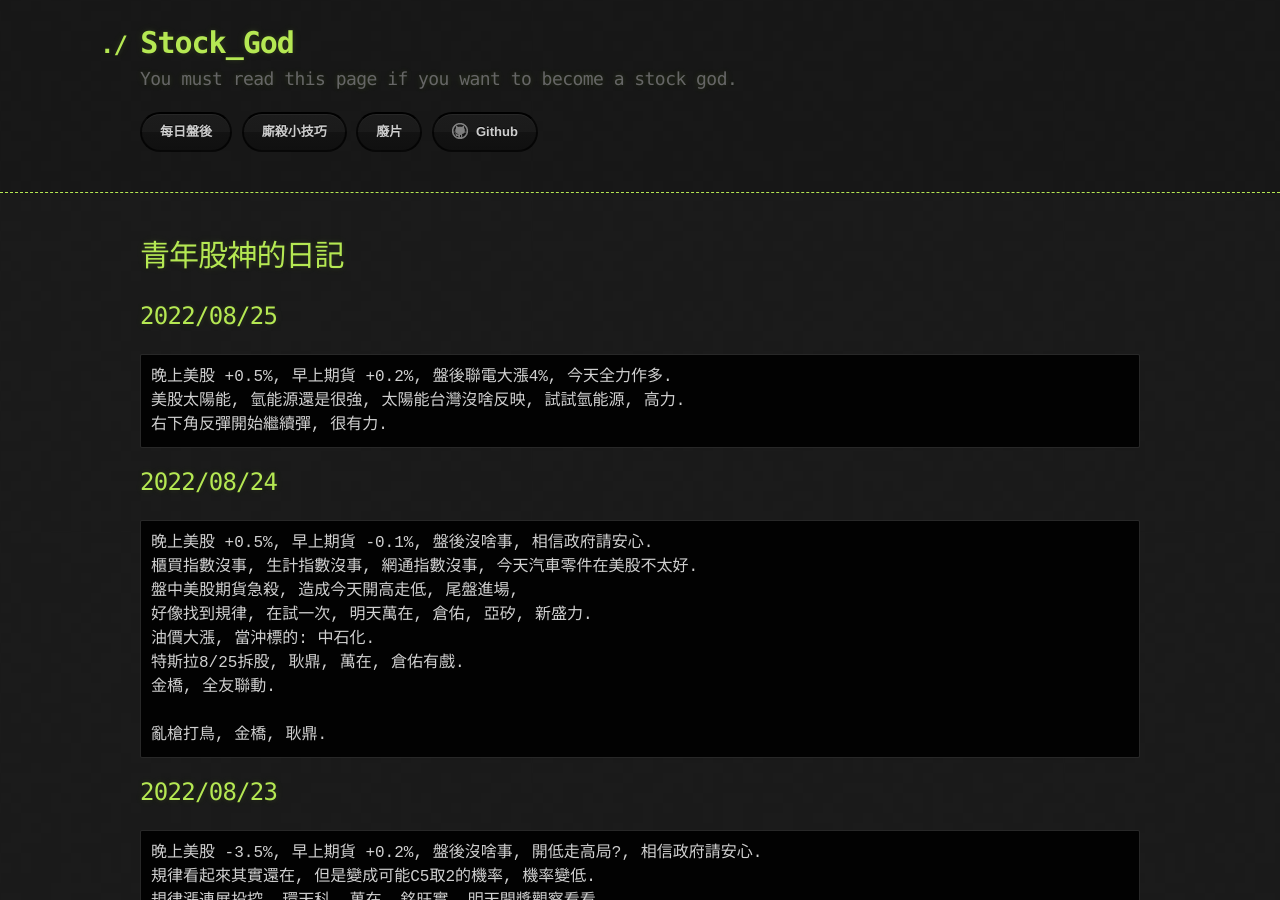
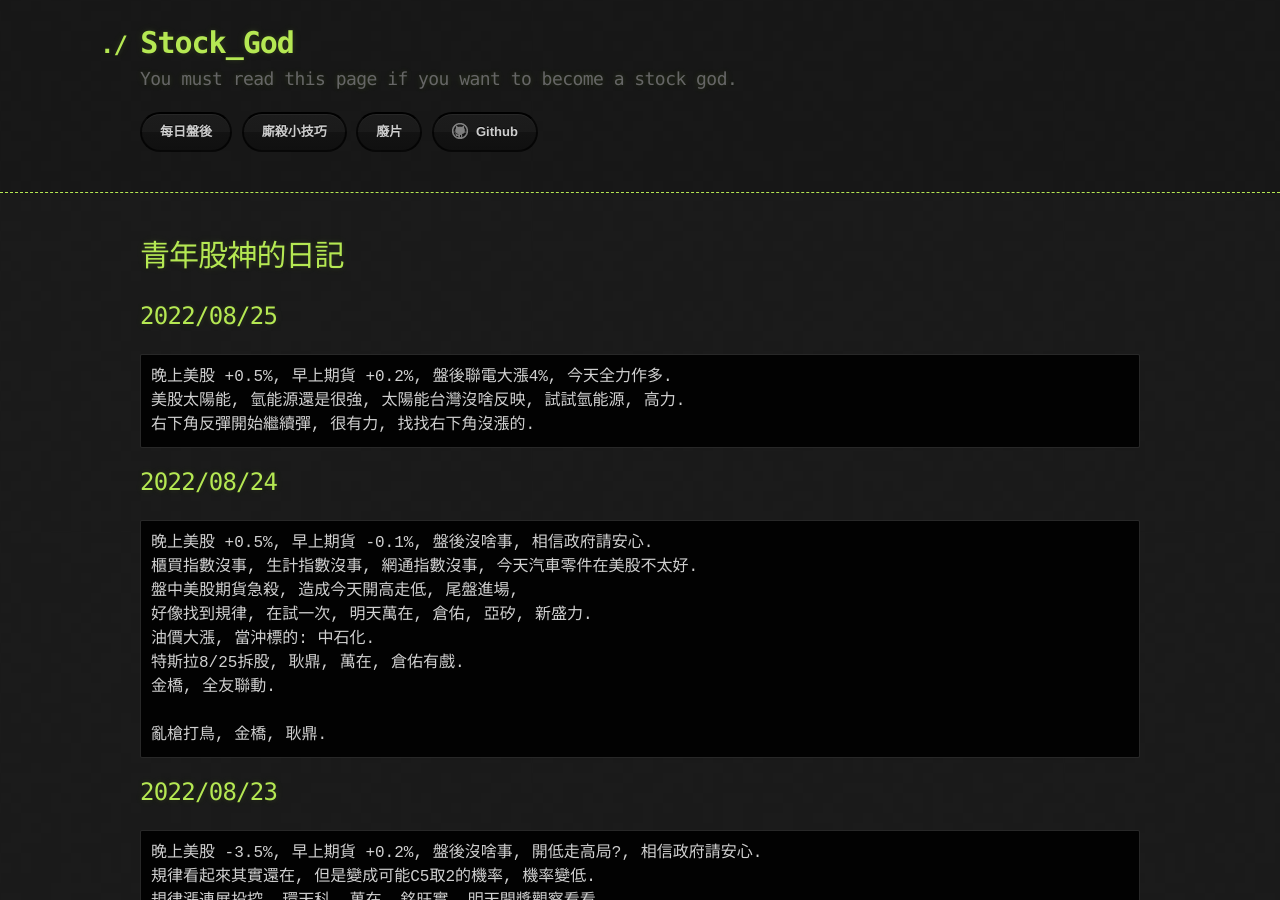
Before and after one commit to lepg5487/Stock_God, a Jekyll site: the page built from index.md, in a window 1280 px wide and 900 px high. Built offline with Jekyll 4.4.1, drawn with Linux system fonts in a browser that asks for light colours; our own code applies the rules of GitHub Pages for plain Markdown files.

Commit message:
Update index.md

````diff
--- a/index.md
+++ b/index.md
@@ -8,7 +8,7 @@ layout: testlayouts
 ```
 晚上美股 +0.5%, 早上期貨 +0.2%, 盤後聯電大漲4%, 今天全力作多.
 美股太陽能, 氫能源還是很強, 太陽能台灣沒啥反映, 試試氫能源, 高力.
-右下角反彈開始繼續彈, 很有力.
+右下角反彈開始繼續彈, 很有力, 找找右下角沒漲的.
 ```
 
 ## 2022/08/24
````
